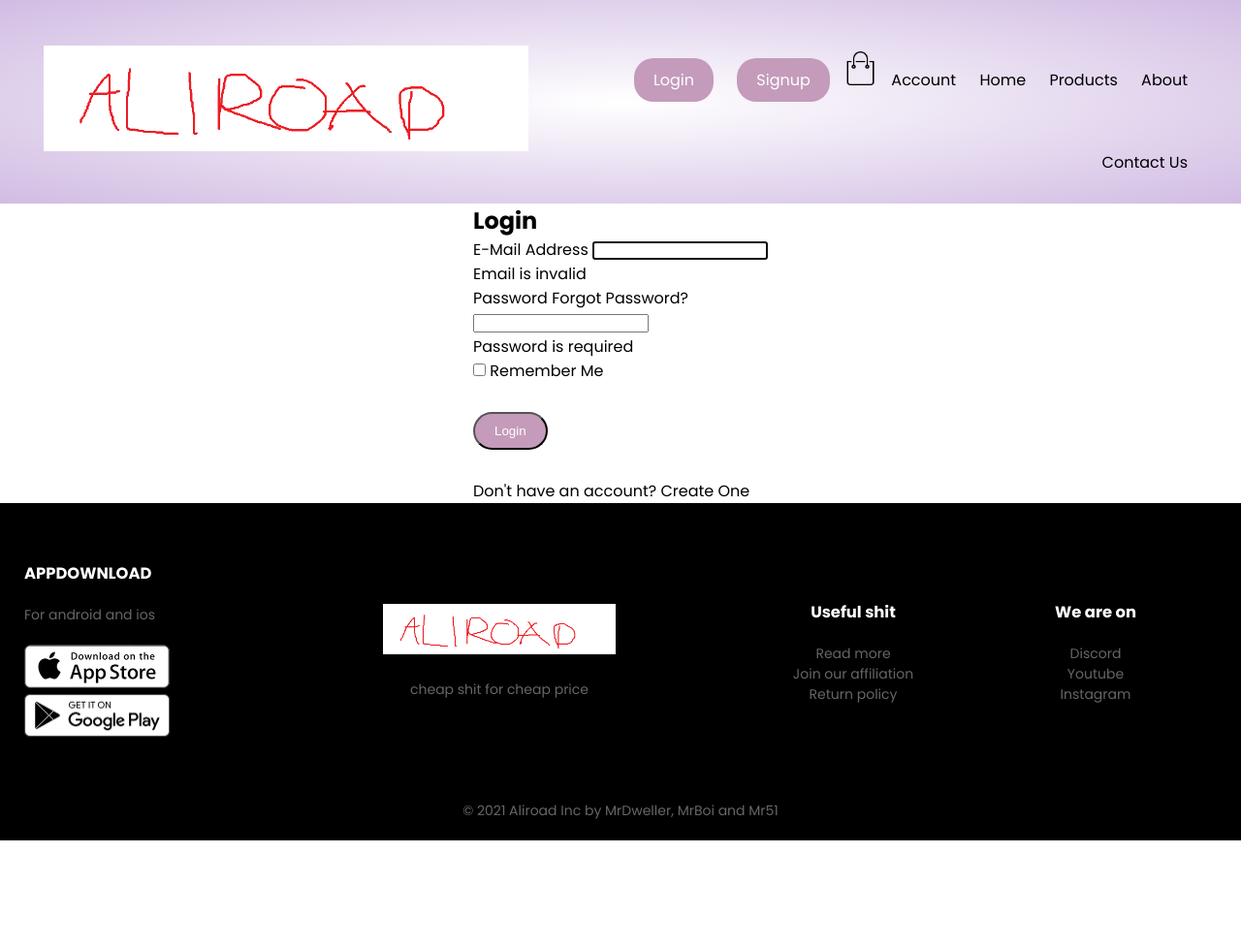
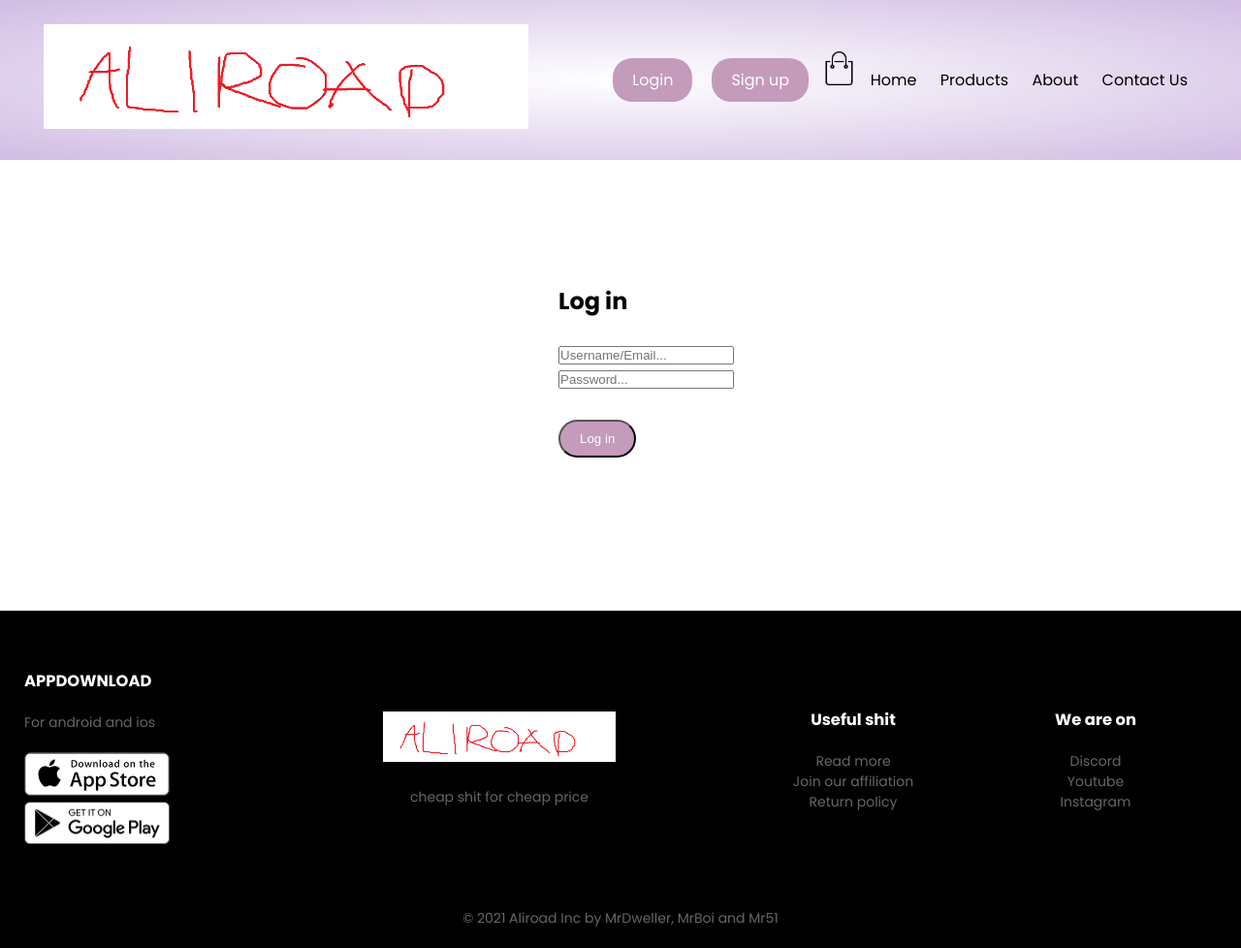
Before and after one commit to MrDweller/D0018E_small_e-commerce_site, a PHP site: page /login.php in a window 1280 px wide. Shown: the whole page at 97% size. Before the commit the page ends 867 px from the top, so only its background shows below. Run offline with PHP 8.4, Linux system fonts and the light colour scheme.

Commit message:
LOGIN SYSTEM

```diff
--- /dev/null
+++ b/account.php
@@ -0,0 +1,3 @@
+<?php
+    session_start();
+    echo "Under construction!";
--- a/header.php
+++ b/header.php
@@ -1,3 +1,7 @@
+<?php
+    session_start();
+?>
+
 <!DOCTYPE html>
 <html lang="en">
 
@@ -19,10 +23,23 @@
                 </div>
                 <nav>
                     <ul>
-                        <li> <a href="login.php" class="btn"> Login </a></li>
-                        <li> <a href="" class="btn"> Signup </a></li>
+                        <?php
+                            if(isset($_SESSION["useruid"]))
+                            {
+                                $uid = $_SESSION["useruid"];
+                                echo '<li> <a href="include/logout.inc.php" class="btn"> Log out </a></li>';
+                                echo '<li> <a href="account.php" class="btn">';
+                                echo $uid;
+                                echo '</a></li>';
+                            }
+                            else
+                            {
+                                echo '<li> <a href="login.php" class="btn"> Login </a></li>';
+                                echo '<li> <a href="signup.php" class="btn"> Sign up </a></li>';
+                            }
+                        ?>
+
                         <img src="media/cart.png" width="35px" heigth="25px">
-                        <li><a href=""> Account </a></li>
                         <li><a href="index.php"> Home </a></li>
                         <li><a href=""> Products </a></li>
                         <li><a href="about.php"> About </a></li>
--- a/login.php
+++ b/login.php
@@ -2,58 +2,37 @@
     include_once 'header.php';
 ?>
 
-	<section class="h-100">
-		<div class="container h-100">
-			<div class="row justify-content-sm-center h-100">
-				<div class="col-xxl-4 col-xl-5 col-lg-5 col-md-7 col-sm-9">
-					<div class="card shadow-lg">
-						<div class="card-body p-5">
-							<h1 class="fs-4 card-title fw-bold mb-4">Login</h1>
-							<form method="POST" class="needs-validation" novalidate="" autocomplete="off">
-								<div class="mb-3">
-									<label class="mb-2 text-muted" for="email">E-Mail Address</label>
-									<input id="email" type="email" class="form-control" name="email" value="" required autofocus>
-									<div class="invalid-feedback">
-										Email is invalid
-									</div>
-								</div>
-
-								<div class="mb-3">
-									<div class="mb-2 w-100">
-										<label class="text-muted" for="password">Password</label>
-										<a href="forgot.html" class="float-end">
-											Forgot Password?
-										</a>
-									</div>
-									<input id="password" type="password" class="form-control" name="password" required>
-								    <div class="invalid-feedback">
-								    	Password is required
-							    	</div>
-								</div>
-
-								<div class="d-flex align-items-center">
-									<div class="form-check">
-										<input type="checkbox" name="remember" id="remember" class="form-check-input">
-										<label for="remember" class="form-check-label">Remember Me</label>
-									</div>
-									<button type="submit" class="btn btn-primary ms-auto">
-										Login
-									</button>
-								</div>
-							</form>
-						</div>
-						<div class="card-footer py-3 border-0">
-							<div class="text-center">
-								Don't have an account? <a href="register.html" class="text-dark">Create One</a>
-							</div>
-						</div>
-					</div>
-				</div>
-			</div>
+	<section class="signup-form">
+		<div class="signup-form-form">
+			<h2>Log in</h2><br>
+			<form action="include/login.inc.php" method="post">
+				<input type="text" name="uid" placeholder="Username/Email..."><br>
+				<input type="password" name="pwd" placeholder="Password..."><br>
+				<button class="btn" type="submit" name="submit"> Log in </button>
+			</form>
+			<?php
+                    if(isset($_GET["error"]))
+                    {
+                        if($_GET["error"] == "emptyinput")
+                        {
+                            echo "<p>Fill in all fields!</p>";
+                        }
+                        if($_GET["error"] == "UIDnotFound")
+                        {
+                            echo "<p>User name or email is not found!</p>";
+                        }
+                        if($_GET["error"] == "wrongPWD")
+                        {
+                            echo "<p>Wrong password!</p>";
+                        }
+                        if($_GET["error"] == "stmtFailed")
+                        {
+                            echo "<p>FUCK YOU HACKER, STOP SQL INJECTION!</p>";
+                        }
+                    }
+                ?>
 		</div>
 	</section>
-
-	<script src="js/login.js"></script>
 
 <?php
     include_once 'footer.php';
--- a/style.css
+++ b/style.css
@@ -159,7 +159,6 @@ p{
 }
 
 .col-3 img{
-    /* should be 100%, pictures are different size*/
     width: 100%;
 }
 
@@ -256,3 +255,12 @@ ul{
 .copyright{
     text-align: center;
 }
+
+.signup-form-form{
+    display: block;
+    margin-top: 10%;
+    margin-bottom: 10%;
+    margin-left: auto;
+    margin-right: auto;
+    width: 10%;
+}
```
Also changed, not shown: include/db.inc.php (added, +15 -0 lines), include/functions.inc.php (added, +158 -0 lines), include/login.inc.php (added, +25 -0 lines), include/logout.inc.php (added, +10 -0 lines), include/signup.inc.php (added, +52 -0 lines), signup.php (+44 -3 lines), include/account.inc.php (added).
